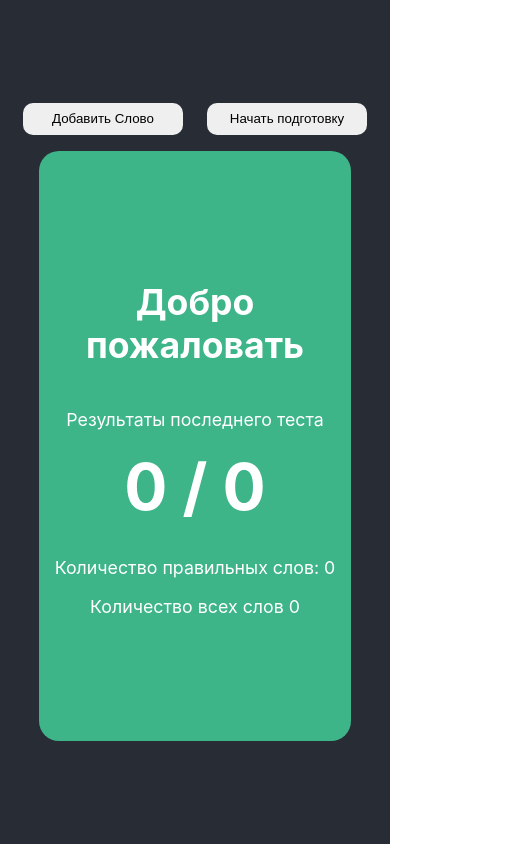
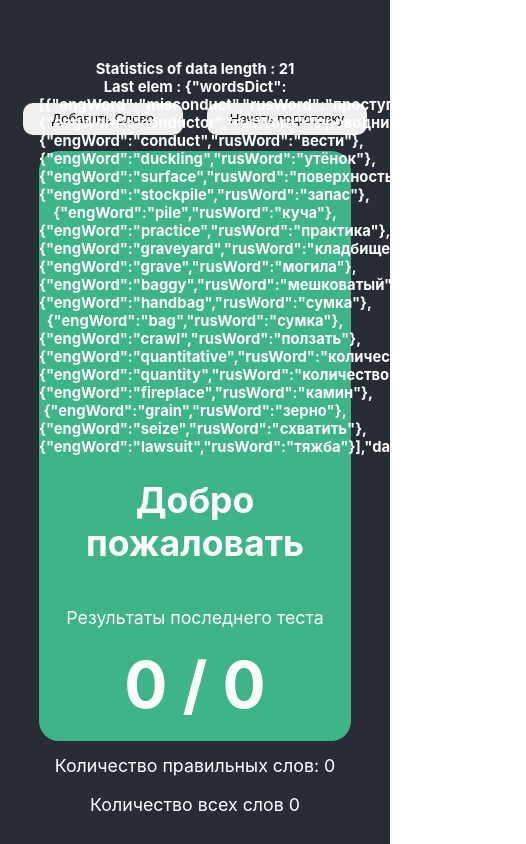
Before and after one commit to ansaraidarbek/newLangApp, a React (Create React App) app: page / in a window 390 px wide. Shown: the whole page, 526 px wide, since content can reach past the window. Built offline with nearby package versions, Linux system fonts and the light colour scheme.

Commit message:
some checks for iphone versions

```diff
--- a/src/App.css
+++ b/src/App.css
@@ -46,6 +46,11 @@ main {
   justify-content: center;
 }
 
+h5 {
+  margin: 0;
+  padding: 0;
+}
+
 .ending > h3{
   font-size: 4rem;
   padding: 0;
--- a/src/App.js
+++ b/src/App.js
@@ -7,7 +7,7 @@ import InitiateApp from './components/simpleOperations'
 
 function App() {
   const [state, setState] = useState('none');
-  const [data, setData] = useState(JSON.parse(localStorage.getItem("englishWords")||'{}'));
+  const [data, setData] = useState(JSON.parse(localStorage.getItem("englishWords")||'[]'));
   const confirmed = useRef(JSON.parse(localStorage.getItem("newConfirmedEng")||'false'));
   const [status, setStatus] = useState({isActive : false, msg : null, change : null});
   const testStatus = JSON.parse(localStorage.getItem("testStatus"))||{correct: 0, total:0};
@@ -99,6 +99,13 @@ function App() {
     return;
   }
 
+  const provideStatistics = () => {
+    return (<>
+      <h5>Statistics of data length : {data.length}</h5>
+      <h5>Last elem : {JSON.stringify(data.length > 0 ? data[data.length - 1] : 'data is empty')}</h5>
+    </>)
+  }
+
   return (
     <div className="App">
       <InitiateApp confirmed={confirmed} data={data} setData={setData}></InitiateApp>
@@ -110,6 +117,7 @@ function App() {
       <main ref = {main}>
         {state === 'none'?
           <>
+            {provideStatistics()}
             <h1>Добро пожаловать</h1>
             <div className='ending'>
               <p>Результаты последнего теста</p>
```
